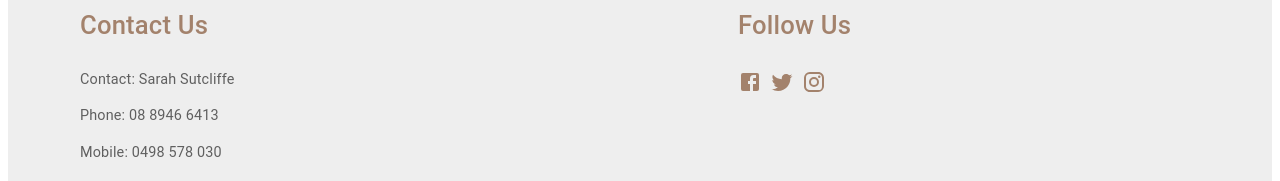
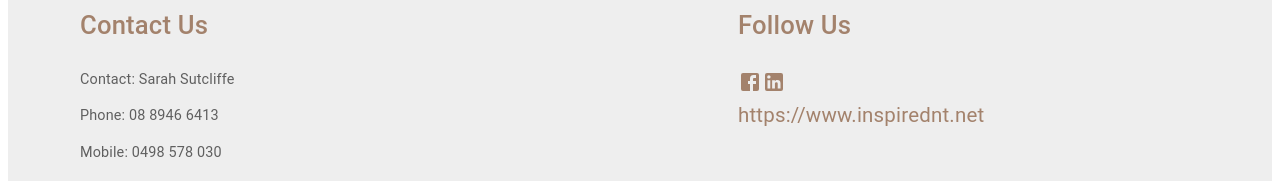
Before and after one commit to hunterkilltree/quiz-project, a React (Create React App) app in the folder quiz-ui/: page / in a window 1280 px wide. Shown: the part 3504-3685 px from the top of the page. Built offline with nearby package versions, Linux system fonts and the light colour scheme; a web font is replaced by a local one.

Commit message:
Update linkedin and remove icon

```diff
--- a/quiz-ui/src/components/Footer.js
+++ b/quiz-ui/src/components/Footer.js
@@ -3,7 +3,8 @@ import Container from '@mui/material/Container';
 import Typography from '@mui/material/Typography';
 import Link from '@mui/material/Link';
 import Grid from '@mui/material/Grid';
-import { Facebook, Instagram, Twitter } from '@mui/icons-material';
+import LinkedInIcon from '@mui/icons-material/LinkedIn';
+import { Facebook } from '@mui/icons-material';
 import { Box } from '@mui/material';
 
 export default function Footer() {
@@ -11,12 +12,16 @@ export default function Footer() {
     window.open('https://www.facebook.com/InspiringNT/', '_blank');
   }
 
-  function openTwitter() {
-    window.open('https://twitter.com/inspiringNT/', '_blank');
-  }
+  // function openTwitter() {
+  //   window.open('https://twitter.com/inspiringNT/', '_blank');
+  // }
 
-  function openInstagram() {
-    window.open('https://www.instagram.com/inspiringnt/', '_blank');
+  // function openInstagram() {
+  //   window.open('https://www.instagram.com/inspiringnt/', '_blank');
+  // }
+
+  function openLinkedIn() {
+    window.open('https://au.linkedin.com/company/inspired-nt', '_blank');
   }
 
   return (
@@ -82,12 +87,30 @@ export default function Footer() {
             <Link href="###" onClick={openFacebook} color="#a3826c">
               <Facebook />
             </Link>
-            <Link href="###" onClick={openTwitter} color="#a3826c" sx={{ pl: 1, pr: 1 }}>
+            {/* <Link href="###" onClick={openTwitter} color="#a3826c" sx={{ pl: 1, pr: 1 }}>
               <Twitter />
+            </Link>{' '} */}
+            <Link href="###" onClick={openLinkedIn} color="#a3826c">
+              <LinkedInIcon />
             </Link>
-            <Link href="###" onClick={openInstagram} color="#a3826c">
-              <Instagram />
-            </Link>
+            <Typography
+              variant="subtitle1"
+              color="#a3826c"
+              gutterBottom
+              marginBottom="1.5rem"
+              fontSize="calc(1.6 * 0.8rem)">
+              <Link
+                href="https://www.inspirednt.net"
+                underline="none"
+                variant="inherit"
+                color="#a3826c"
+                target="_blank"
+                rel="noreferrer">
+                {' '}
+                {'https://www.inspirednt.net'}
+              </Link>
+              {/* {'https://www.inspirednt.net'} */}
+            </Typography>
           </Grid>
         </Grid>
         <Box mt={5} mb={2}>
```
